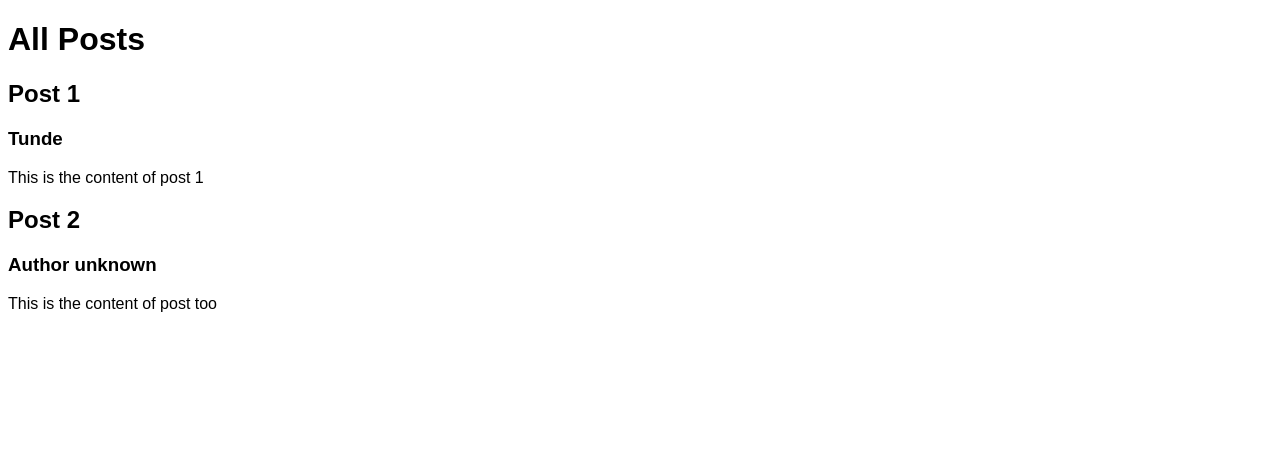
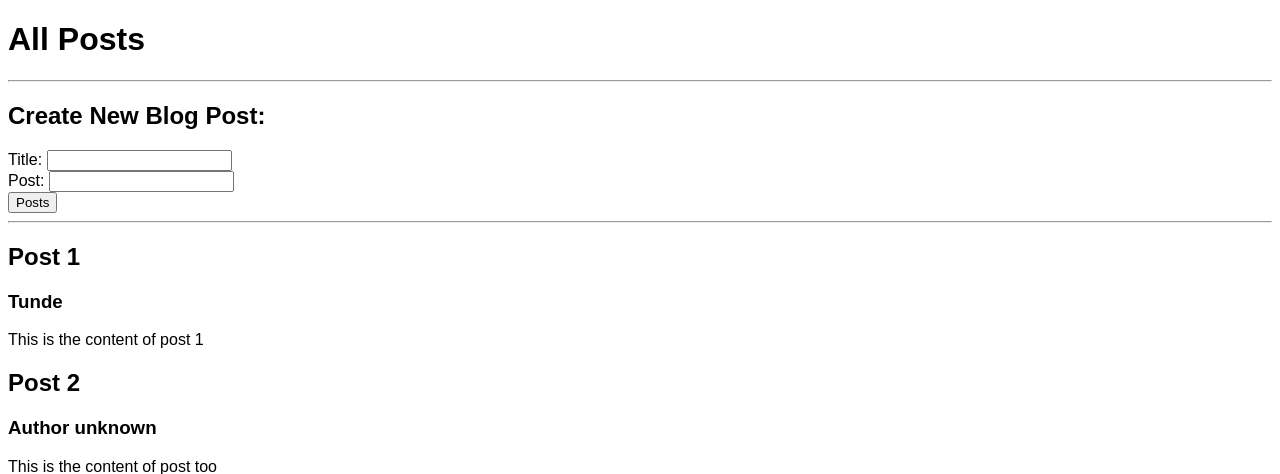
Before and after one commit to tundeiness/FLASK-DEMO, a Flask app: page /posts in a window 1280 px wide. Shown: the top 474 px of the page. Run offline with Flask 2, Linux system fonts and the light colour scheme.

Commit message:
switch input form location

```diff
--- a/templates/post.html
+++ b/templates/post.html
@@ -16,6 +16,16 @@
 
 {% block body %}
     <h1>All Posts</h1>
+    <hr>
+    <h2>Create New Blog Post:</h2>
+    <form action='/post' method='POST'>
+        Title: <input type="text" name='title' id='title'>
+        <br>
+        Post: <input type="text" name='content' id='content'>
+        <br>
+        <input type="submit" value='Posts'>
+    </form>
+<hr>
     {% for post in posts %}
         <h2>{{post.title}}</h2>
         {%if post.author%}
```
